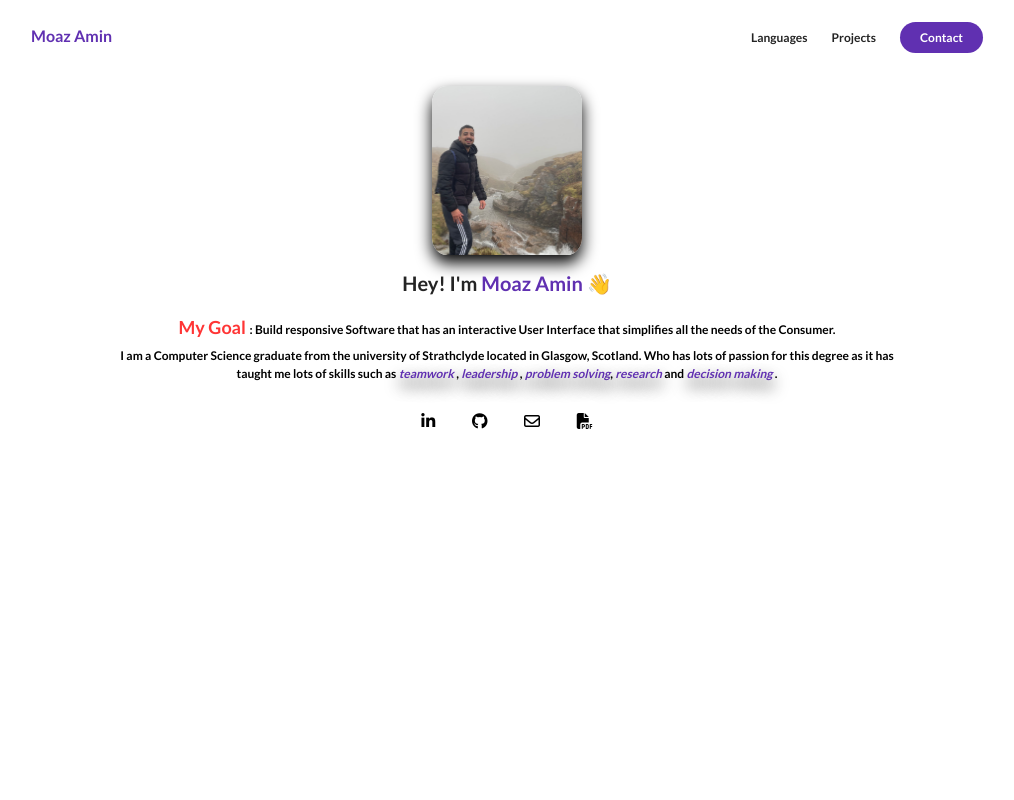
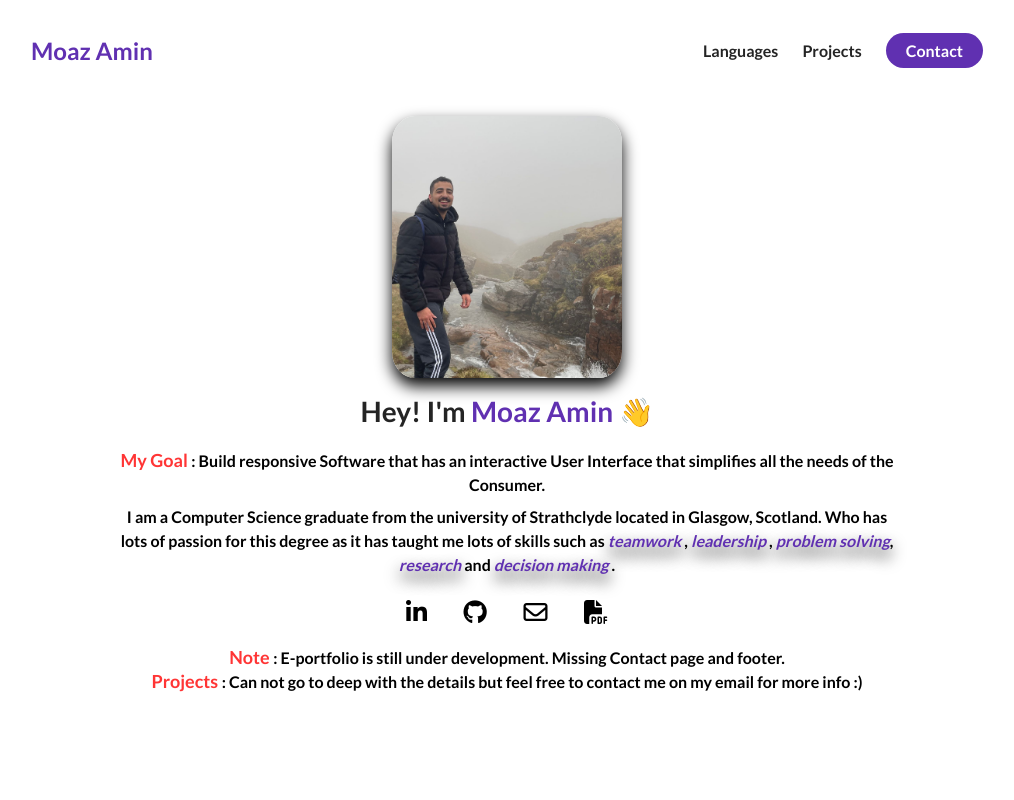
Before and after one commit to MoazAmin/E-Portfolio, a plain HTML site: page index.html in a window 1280 px wide. Shown: the top 800 px of the page, without its empty margins (133-1147 px from the left). Drawn offline with Linux system fonts and the light colour scheme.

Commit message:
Minor updates
Minor updates with font sizing

```diff
--- a/css/styles.css
+++ b/css/styles.css
@@ -14,7 +14,11 @@ h1, h2, h3, h4, h5, h6, span {
 }
 
 h1 {
-    font-size: 20px;
+    font-size: 28px;
+}
+
+h3 {
+    font-size: 24px;
 }
 
 p {
@@ -35,7 +39,7 @@ p {
 /* Navigation Bar */
 
 nav {
-    height: 70px;
+    height: 100px;
     width: 100%;
     max-width: 1000px;
     margin: 0 auto;
@@ -62,7 +66,7 @@ li {
     color: #242424;
     text-decoration: none;
     font-weight: 700;
-font-size: 12px;
+font-size: 16px;
 }
 .nav__link--anchor--primary {
    background-color: #6030b1;
@@ -75,7 +79,7 @@ transition: all 300ms ease;
     background-color: #5d3eff;
 }
 .personal__logo {
-    font-size: 16px;
+    font-size: 24px;
     color: #6030b1;
     margin: 0 12px;
     font-weight: bold;
@@ -105,7 +109,7 @@ section:nth-child(even){
 
 .img_1__wrapper {
     width: 100%;
-    max-width: 150px;
+    max-width: 230px;
     border-radius: 10%;
     overflow: hidden;
     box-shadow: 0 8px 16px rgba(0,0,0,1);
@@ -158,7 +162,7 @@ section:nth-child(even){
     line-height: 1.5;
     padding: 4px;
     align-items: center;
-    font-size: 12px;
+    font-size: 16px;
     font-weight: 700;
 
 }
@@ -186,7 +190,7 @@ section:nth-child(even){
 }
 
 .about-me__link {
-    font-size: 16px;
+    font-size: 24px;
     padding: 16px 16px;
     justify-content: space-between;
     color: black;
@@ -314,10 +318,11 @@ display: none;
 }
 
 .para__projects {
-    font-size: 12px;
+    font-size: 16px;
     text-align: center;
     justify-content: center;
     font-weight: 700;
+    padding-top: 16px;
 }
 
 .crypto__wrapper:hover {
@@ -325,7 +330,9 @@ display: none;
 }
 
 .heading__ {
-    margin: 12px auto;
+    margin: 20px auto;
+    font-weight: 700;
+    font-style: oblique;
 }
 
 
--- a/index.html
+++ b/index.html
@@ -65,8 +65,13 @@
                         <a href="https://www.linkedin.com/in/moazamin"  class="about-me__link"><i class="fab fa-linkedin-in"></i></a>
                         <a href="https://github.com/MoazAmin" class="about-me__link"><i class="fab fa-github"></i></a>
                         <a href="mailto:moazamin06@gmail.com" class="about-me__link"><i class="far fa-envelope"></i></a>
-                        <a download="CV Moaz Amin pdf.pdf" class="about-me__link"><i class="fas fa-file-pdf"></i></a>
+                        <a  href="assets/CV Moaz Amin pdf.pdf" download="assets/CV Moaz Amin pdf.pdf"  class="about-me__link"><i class="fas fa-file-pdf"></i></a>
                     </div>
+                    <p  class="about-me__paraghraph">
+                      <span class="goal__">Note </span>: E-portfolio is still under development. Missing Contact page and footer.
+                      <br>
+                      <span class="goal__">Projects </span>: Can not go to deep with the details but feel free to contact me on my email for more info :)
+                    </p>
                 </div>
             </div>
         </div>
```
